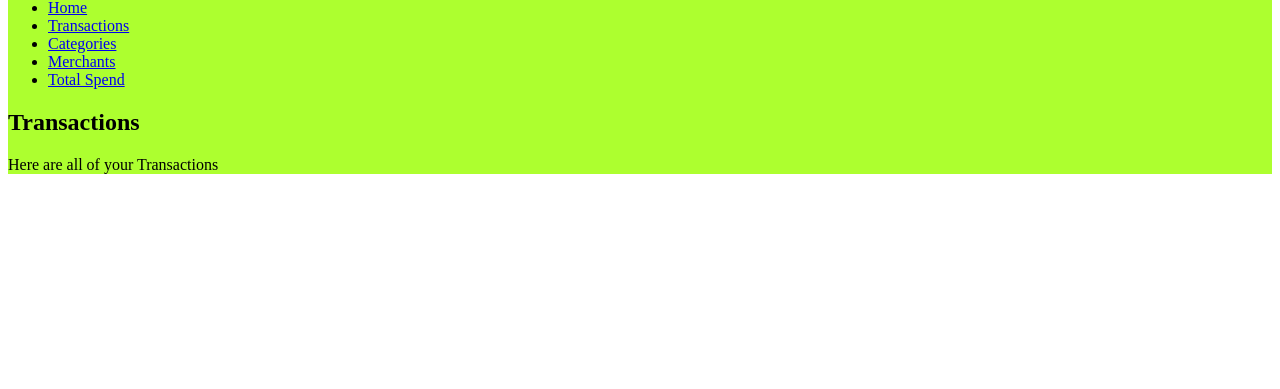
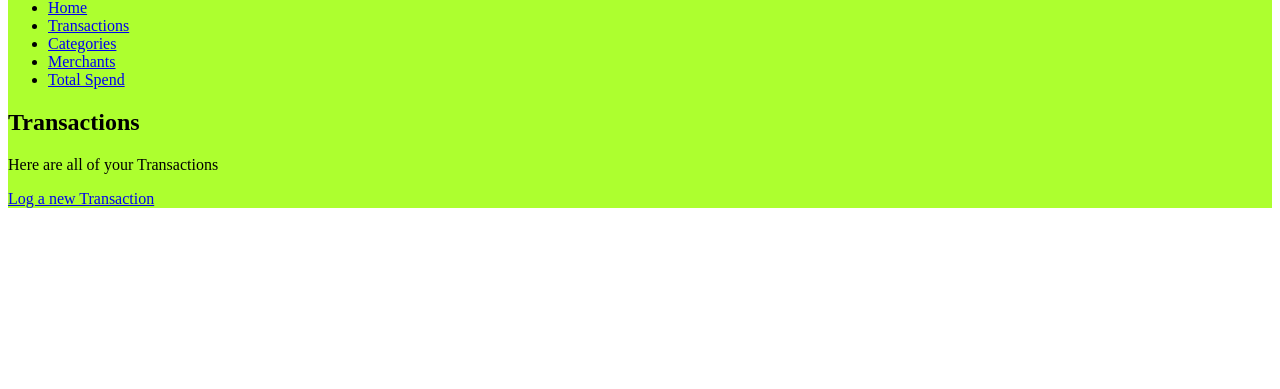
Before and after one commit to jamiemalcolm/spending_tracker_project, a Flask app: page /transactions in a window 1280 px wide. Shown: the part 17-406 px from the top of the page. Run offline with Flask 2, Linux system fonts and the light colour scheme; data that the repository does not hold is empty; some libraries are stand-ins or nearby versions.

Commit message:
add function working and total [page displays the total of all transactions

```diff
--- a/app/controllers/transaction_controller.py
+++ b/app/controllers/transaction_controller.py
@@ -13,3 +13,29 @@ transactions_blueprint = Blueprint("transactions", __name__)
 def transactions():
     transactions = transaction_repository.select_all()
     return render_template("transactions/index.html", transactions=transactions)
+
+@transactions_blueprint.route("/transactions/new")
+def new_transaction():
+    merchants = merchant_repository.select_all()
+    tags = tag_repository.select_all()
+    return render_template("transactions/new.html", merchants = merchants, tags = tags)
+
+@transactions_blueprint.route("/transactions/new", methods=['POST'])
+def log_new_transaction():
+    merchant_id = request.form['merchant-name']
+    tag_id = request.form['tag-category']
+    amount = request.form['amount']
+
+    merchant = merchant_repository.select(merchant_id)
+    tag = tag_repository.select(tag_id)
+    transaction = Transaction(merchant, tag, amount)
+    transaction_repository.save(transaction)
+
+    return redirect("/transactions")
+
+@transactions_blueprint.route("/total")
+def total():
+    transactions = transaction_repository.select_all()
+    all_amounts = transaction_repository.total()
+    total = sum(all_amounts) / 100
+    return render_template("/transactions/total.html", transactions = transactions, total = total)
--- a/app/models/transaction.py
+++ b/app/models/transaction.py
@@ -5,3 +5,9 @@ class Transaction:
         self.tag = tag
         self.amount = amount
         self.id = id
+
+
+
+    # def convert_to_pennies(self, amount):
+    #     before = int(amount * 100)
+    #     return before
--- a/app/repositories/transaction_repository.py
+++ b/app/repositories/transaction_repository.py
@@ -55,3 +55,17 @@ def update(transaction):
     sql = "UPDATE transactions SET (merchant_id, tag_id, amount) = (%s, %s, %s) WHERE id = %s"
     values = [transaction.merchant.id, transaction.tag.id, transaction.amount, transaction.id]
     run_sql(sql, values)
+
+def total():
+    transactions = []
+
+    sql = "SELECT * FROM transactions"
+    results = run_sql(sql)
+
+    for row in results:
+        merchant = merchant_repository.select(row['merchant_id'])
+        tag = tag_repository.select(row['tag_id'])
+        transaction = Transaction(merchant, tag, row['amount'], row['id'])
+        pennies = int(transaction.amount * 100)
+        transactions.append(pennies)
+    return transactions
--- a/app/templates/transactions/index.html
+++ b/app/templates/transactions/index.html
@@ -18,4 +18,8 @@
 
 </section>
 {% endfor %}
+<section class="new">
+    <a href="/transactions/new">Log a new Transaction</a>
+</section>
+
 {% endblock %}
```
Also changed, not shown: app/templates/transactions/new.html (+27 -0 lines), app/templates/transactions/total.html (added, +13 -0 lines), app/tests/transaction_test.py (+4 -0 lines).
